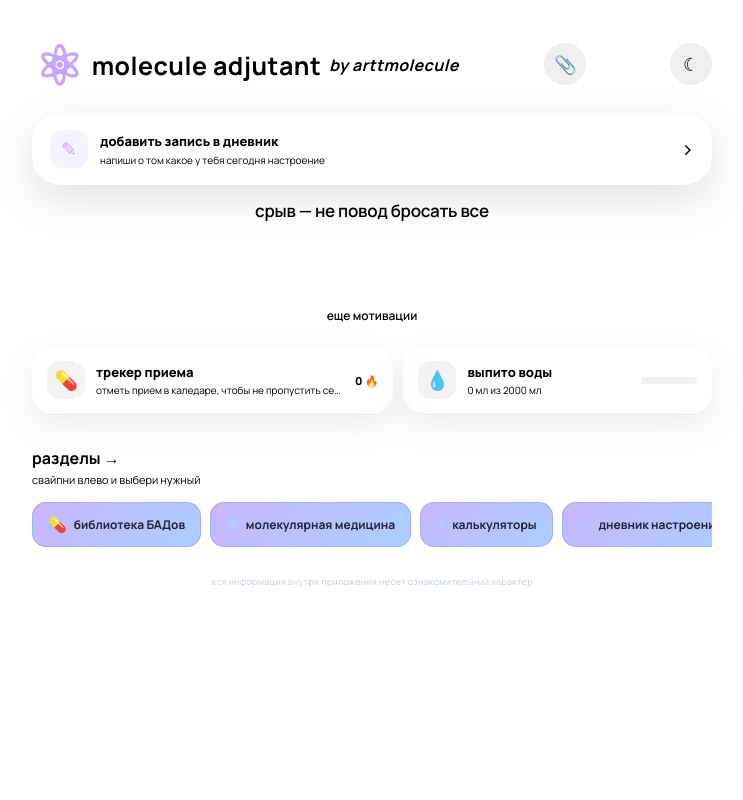
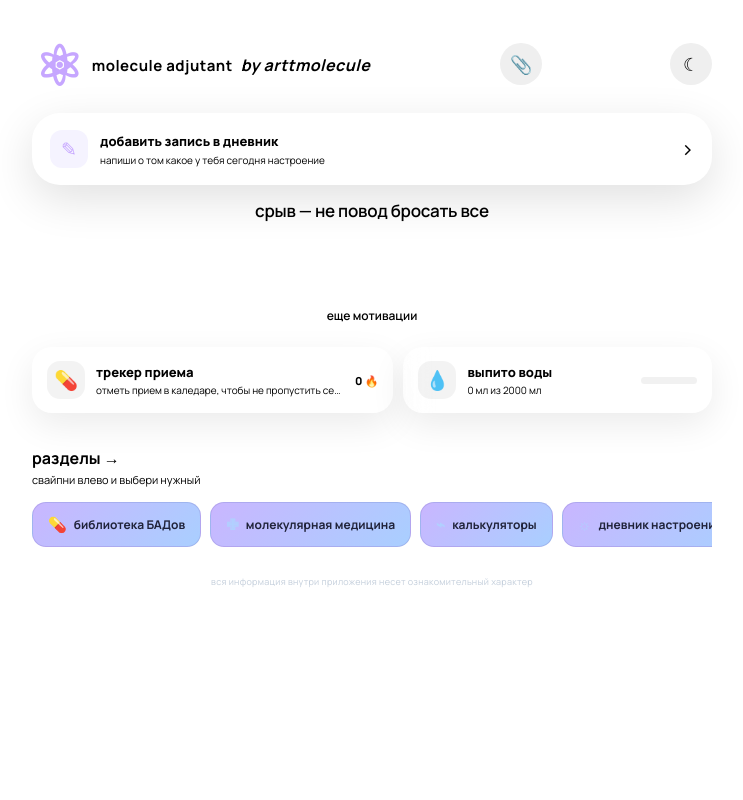
Before and after one commit to vgpg7s9vjv-cell/molecule-space, a plain HTML site: page index.html in a window 1280 px wide. Shown: the whole page, without its empty margins (268-1011 px from the left). Drawn offline with Linux system fonts and the light colour scheme.

Commit message:
Update index.html

```diff
--- a/index.html
+++ b/index.html
@@ -154,7 +154,7 @@ content="width=device-width, initial-scale=1.0, viewport-fit=cover"
 
       <div class="brand">
         <span class="brand-star" style="font-size: 55px;">⚛︎</span>
-        <span style="font-size: 25px;">molecule adjutant</span>
+        <span style="font-size: 15px;">molecule adjutant</span>
         <p class="sections-title"><i>by arttmolecule</i></p>
       </div>
 
@@ -227,7 +227,11 @@ content="width=device-width, initial-scale=1.0, viewport-fit=cover"
         <span class="water-mini-bar"><span id="waterMiniProgress"></span></span>
       </button>
 
+
+
   </div>
+
+
 
   <div class="sections-area">
 
```
